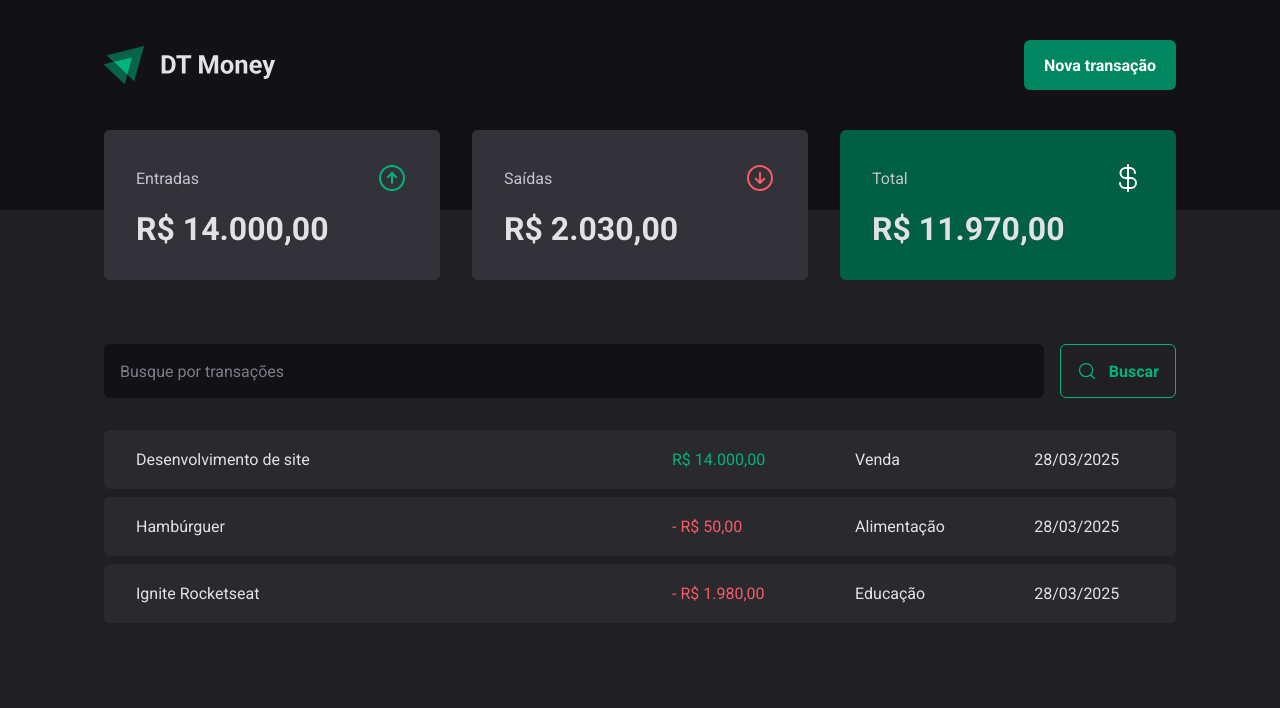
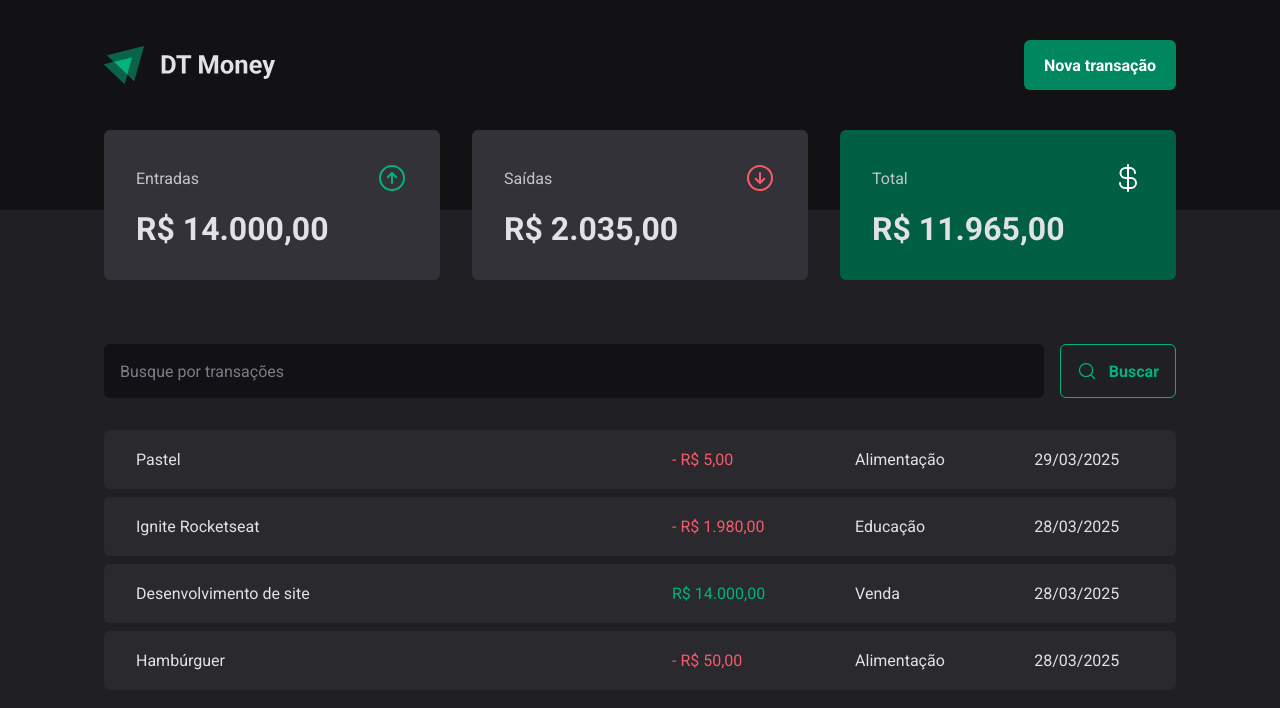
Before and after one commit to telesiago/Dondduu, a React (Vite) app: page / in a window 1280 px wide. Shown: the top 708 px of the page. Built offline with nearby package versions, Linux system fonts and the light colour scheme; data requests are answered from the project's data file.

Commit message:
created new transaction

```diff
--- a/server.json
+++ b/server.json
@@ -23,6 +23,14 @@
       "category": "Educação",
       "price": 1980,
       "createdAt": "2025-03-28T16:00:44.505Z"
+    },
+    {
+      "description": "Pastel",
+      "price": 5,
+      "category": "Alimentação",
+      "type": "outcome",
+      "createdAt": "2025-03-29T18:37:06.240Z",
+      "id": 4
     }
   ]
 }
--- a/src/components/NewTransactionModal/index.tsx
+++ b/src/components/NewTransactionModal/index.tsx
@@ -5,6 +5,8 @@
 import * as z from 'zod';
 
 import { CloseButton, Content, Overlay, TransactionType, TransactionTypeButton } from './styles';
+import { useContext } from 'react';
+import { TransactionsContext } from '../../contexts/TransactionsContext';
 
 const newTransactionFormSchema = z.object({
   description: z.string(),
@@ -16,11 +18,14 @@
 type NewTransactionFormInputs = z.infer<typeof newTransactionFormSchema>;
 
 export function NewTransactionModal() {
+  const { createTransaction } = useContext(TransactionsContext);
+
   const {
     control,
     register,
     handleSubmit,
-    formState: { isSubmitting }
+    formState: { isSubmitting },
+    reset
   } = useForm<NewTransactionFormInputs>({
     resolver: zodResolver(newTransactionFormSchema),
     defaultValues: {
@@ -29,9 +34,16 @@
   })
 
   async function handleCreateNewTransaction(data: NewTransactionFormInputs) {
-    await new Promise(resolve => setTimeout(resolve, 2000));
+    const { description, price, category, type } = data;
 
-    console.log(data);
+    await createTransaction({
+      description,
+      price,
+      category,
+      type,
+    });
+
+    reset()
   }
   return (
     <Dialog.Portal>
--- a/src/contexts/TransactionsContext.tsx
+++ b/src/contexts/TransactionsContext.tsx
@@ -10,9 +10,17 @@
   createdAt: string;
 }
 
+interface CreateTransactionInput {
+  description: string;
+  price: number;
+  category: string;
+  type: 'income' | 'outcome';
+}
+
 interface TransactionContextType {
   transactions: Transaction[];
   fetchTransactions: (query?: string) => Promise<void>;
+  createTransaction: (data: CreateTransactionInput) => Promise<void>;
 }
 
 interface TransactionsProviderProps {
@@ -27,10 +35,26 @@
   async function fetchTransactions(query?: string) {
     const response = await api.get('transactions', {
       params: {
+        _sort: 'createdAt',
+        _order: 'desc',
         q: query,
       }
     })
     setTransactions(response.data)
+  }
+
+  async function createTransaction(data: CreateTransactionInput) {
+    const { description, price, category, type } = data;
+
+    const response = await api.post('transactions', {
+      description,
+      price,
+      category,
+      type,
+      createdAt: new Date(),
+    });
+
+    setTransactions(state => [response.data, ...state])
   }
 
   useEffect(() => {
@@ -40,7 +64,8 @@
   return (
     <TransactionsContext.Provider value={{
       transactions,
-       fetchTransactions
+      fetchTransactions,
+      createTransaction
     }}>
       {children}
     </TransactionsContext.Provider>
```
Also changed, not shown: src/components/NewTransactionModal/styles.ts (+6 -6 lines). Lines whose indentation alone changed are shown as unchanged.
